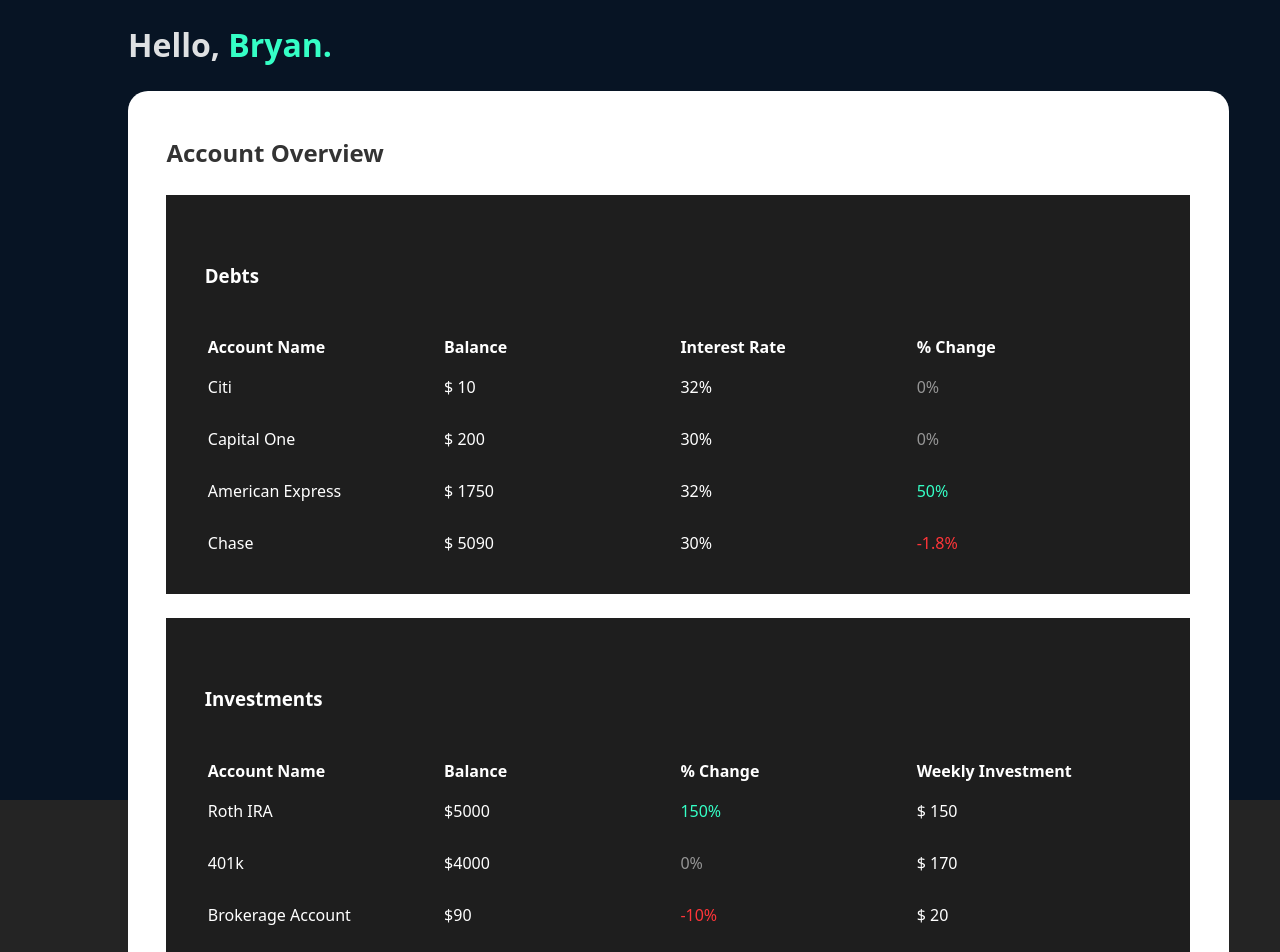
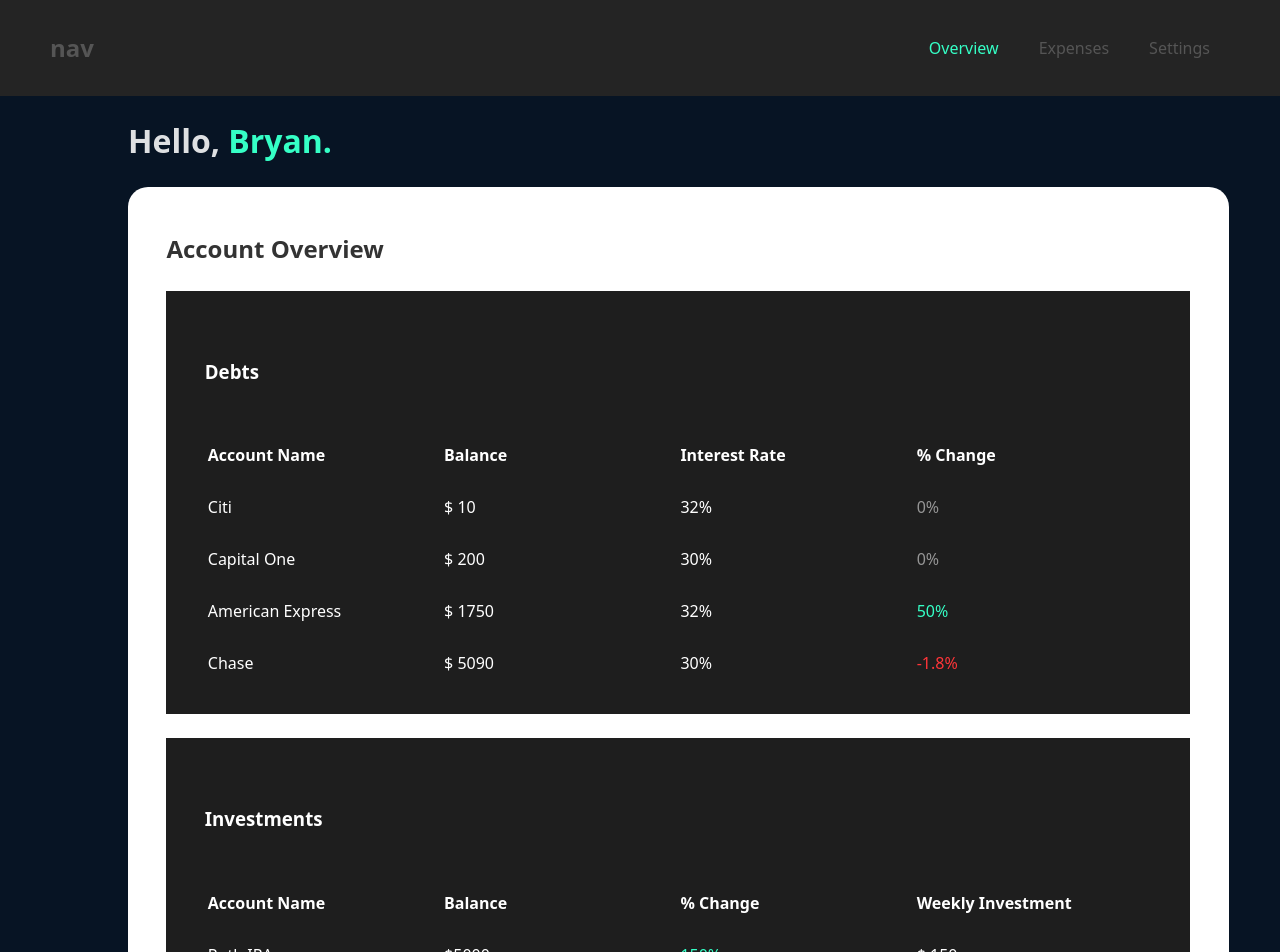
Before and after one commit to Bryang09/MERNfinance, a React (Vite) app in the folder frontend/: page /demo in a window 1280 px wide. Shown: the top 952 px of the page. Built offline with nearby package versions, Linux system fonts and the light colour scheme.

Commit message:
Added Navbar

```diff
--- a/frontend/src/App.jsx
+++ b/frontend/src/App.jsx
@@ -4,7 +4,8 @@
 
 // components
 import Home from "./pages/Home";
-import Demo from "./pages/Demo";
+import Demo from "./pages/Demo/DemoOverview";
+import Nav from "./components/Nav";
 
 function App() {
   return (
--- a/frontend/src/components/Overview.jsx
+++ b/frontend/src/components/Demo/Overview.jsx
@@ -31,14 +31,15 @@
           {res.debts.length > 0 ? (
             <table>
               <tbody>
+                <tr className="labels">
                   <th>Account Name</th>
                   <th>Balance</th>
                   <th>Interest Rate</th>
-                {
                   <th>% Change</th>
-                  /* <th>Weekly Payment</th>
-                <th>Until Payoff</th> */
-                }
+                </tr>
+
+                {/* <th>Weekly Payment</th>
+                <th>Until Payoff</th> */}
                 {debtsSort.map((d) => {
                   return <OverviewDebts data={d} key={d._id} />;
                 })}
@@ -57,14 +58,16 @@
           {res.investments.length > 0 ? (
             <table>
               <tbody>
+                <tr className="labels">
                   <th>Account Name</th>
                   <th>Balance</th>
                   <th>% Change</th>
-                {
+
                   <th>Weekly Investment</th>
-                  /* <th>52 Week Balance</th>
-                <th>Possible Balance At 65</th> */
-                }
+                </tr>
+
+                {/* <th>52 Week Balance</th>
+                <th>Possible Balance At 65</th> */}
                 {investmentsSort.map((d) => {
                   return <OverviewInvestemnts data={d} key={d._id} />;
                 })}
--- a/frontend/src/components/OverviewDebts.jsx
+++ b/frontend/src/components/Demo/OverviewDebts.jsx
@@ -1,3 +1,5 @@
+import { Link } from "react-router-dom";
+
 function OverviewDebts(data) {
   console.log(data);
   const d = data.data;
@@ -18,10 +20,17 @@
 
   return (
     <tr key={d._id}>
-      <td>{d.account_name}</td>
-      <td>$ {remaining}</td>
-      <td>{d.interest}%</td>
-      <td
+      <td to={`/demo/debts/${d._id}`}>
+        <Link>{d.account_name}</Link>
+      </td>
+      <td>
+        <Link to={`/demo/debts/${d._id}`}>$ {remaining}</Link>
+      </td>
+      <td>
+        <Link to={`/demo/debts/${d._id}`}>{d.interest}%</Link>
+      </td>
+      <td>
+        <Link
           className={
             percentage > 0
               ? "positive"
@@ -29,8 +38,10 @@
               ? "neutral"
               : "negative"
           }
+          to={`/demo/debts/${d._id}`}
         >
           {percentage}%
+        </Link>
       </td>
       {/* <td>$ {d.weekly_payment}</td>
       <td>
--- a/frontend/src/components/OverviewInvestments.jsx
+++ b/frontend/src/components/Demo/OverviewInvestments.jsx
@@ -1,3 +1,5 @@
+import { Link, useNavigate } from "react-router-dom";
+
 function OverviewInvestemnts(data) {
   const d = data.data;
 
@@ -29,12 +31,18 @@
     return res;
   }
 
-  getInvestment();
   return (
+    // <Link>
     <tr key={d._id}>
-      <td>{d.account_name}</td>
-      <td>${d.current_balance}</td>
-      <td
+      <td>
+        <Link to={`/demo/investments/${d._id}`}>{d.account_name}</Link>
+      </td>
+      <td>
+        <Link to={`/demo/investments/${d._id}`}>${d.current_balance}</Link>
+      </td>
+      <td>
+        <Link
+          to={`/demo/investments/${d._id}`}
           className={
             percentage > 0
               ? "positive"
@@ -44,11 +52,15 @@
           }
         >
           {percentage}%
+        </Link>
       </td>
-      <td>$ {d.weekly_investment}</td>
+      <td>
+        <Link to={`/demo/investments/${d._id}`}>$ {d.weekly_investment}</Link>
+      </td>
       {/*  <td>$ {yearly}</td>
       <td>$ {getInvestment()}</td> */}
     </tr>
+    // </Link>
   );
 }
 
--- /dev/null
+++ b/frontend/src/components/Nav.jsx
@@ -0,0 +1,27 @@
+import { NavLink } from "react-router-dom";
+
+import "../styles/nav.scss";
+
+function NavDemo() {
+  return (
+    <header>
+      <NavLink to="/">
+        <h5 id="nav-title">nav</h5>
+      </NavLink>
+      <nav>
+        <ul>
+          <NavLink to="/demo">
+            <li>Overview</li>
+          </NavLink>
+          <NavLink to="/demo/expenses">
+            <li>Expenses</li>
+          </NavLink>
+          <NavLink to="/demo/settings">
+            <li>Settings</li>
+          </NavLink>
+        </ul>
+      </nav>
+    </header>
+  );
+}
+export default NavDemo;
--- a/frontend/src/pages/Demo.jsx
+++ b/frontend/src/pages/Demo/DemoOverview.jsx
@@ -1,5 +1,6 @@
-import Overview from "../components/Overview";
-import "../styles/demo.scss";
+import Overview from "../../components/Demo/Overview";
+import NavDemo from "../../components/Nav";
+import "../../styles/demo.scss";
 
 function Demo() {
   const User = {
@@ -94,6 +95,8 @@
     ],
   };
   return (
+    <>
+      <NavDemo />
       <div className="home-container">
         <div className="overview-container">
           <h1>
@@ -106,6 +109,7 @@
           <Overview data={User} type="Debt" />
         </div>
       </div>
+    </>
   );
 }
 
--- a/frontend/src/styles/demo.scss
+++ b/frontend/src/styles/demo.scss
@@ -3,10 +3,11 @@
 
 .home-container {
   width: 100vw;
-  height: 100vh;
+  min-height: 100vh;
   background: $bg;
   display: flex;
   flex-direction: column;
+  padding-bottom: 5vh;
 
   span {
     color: $accent;
@@ -39,11 +40,31 @@
   table {
     width: 100%;
     table-layout: fixed;
+
+    a {
+      display: flex;
+    }
     th {
       text-align: left;
     }
     tr {
       height: 50px;
+
+      &:hover {
+        // background: red;
+        cursor: pointer;
+        background: #101010;
+      }
+    }
+    .labels {
+      &:hover {
+        cursor: default;
+        color: #fff;
+
+        &:hover {
+          background: transparent;
+        }
+      }
     }
 
     .positive {
@@ -55,5 +76,17 @@
     .neutral {
       color: #969696;
     }
+
+    tr {
+      a {
+        text-decoration: none;
+        color: #fff;
+
+        &:hover {
+          // background: red;
+          cursor: pointer;
+        }
+      }
+    }
   }
 }
--- /dev/null
+++ b/frontend/src/styles/nav.scss
@@ -0,0 +1,37 @@
+$accent: #35ffc6;
+header {
+  display: flex;
+  justify-content: space-between;
+  align-items: center;
+  padding: 20px 50px;
+  box-shadow: 0 1px 8px #ddd;
+
+  .active {
+    color: $accent;
+  }
+
+  h5 {
+    margin: 0;
+  }
+}
+
+#nav-title {
+  margin-right: auto;
+  font-size: 1.5em;
+}
+
+header li {
+  list-style: none;
+  display: inline-block;
+  padding: 0 20px;
+}
+
+header a {
+  text-decoration: none;
+  color: #555;
+  transition: all 0.3s ease 0s;
+}
+
+header a:hover {
+  color: $accent;
+}
```
Lines whose indentation alone changed are shown as unchanged.
